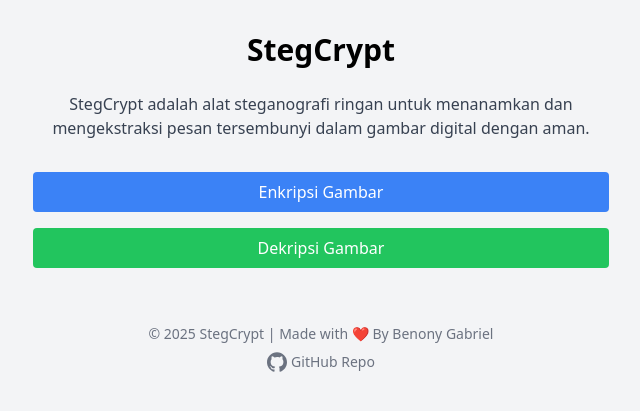
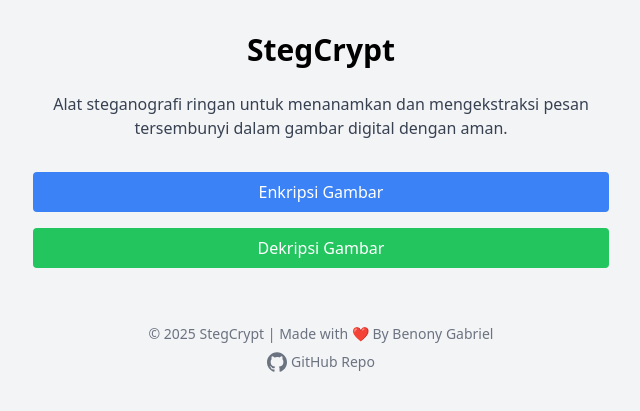
Before and after one commit to gbennnn/stegcrypt, a Flask app: page / in a window 1280 px wide. Shown: the top 411 px of the page, without its empty margins (319-959 px from the left). Run offline with Flask 3, Linux system fonts and the light colour scheme; some libraries are stand-ins or nearby versions.

Commit message:
fix: update description text for clarity in index.html

```diff
--- a/templates/index.html
+++ b/templates/index.html
@@ -10,7 +10,7 @@
 <body class="bg-gray-100 p-8">
   <div class="max-w-xl mx-auto text-center">
     <h1 class="text-3xl font-bold mb-6">StegCrypt</h1>
-    <p class="text-gray-700 mb-8">StegCrypt adalah alat steganografi ringan untuk menanamkan dan mengekstraksi pesan
+    <p class="text-gray-700 mb-8">Alat steganografi ringan untuk menanamkan dan mengekstraksi pesan
       tersembunyi dalam gambar digital dengan aman.</p>
     <div class="flex flex-col gap-4">
       <a href="/encrypt" class="bg-blue-500 text-white py-2 px-4 rounded hover:bg-blue-600">Enkripsi Gambar</a>
```
